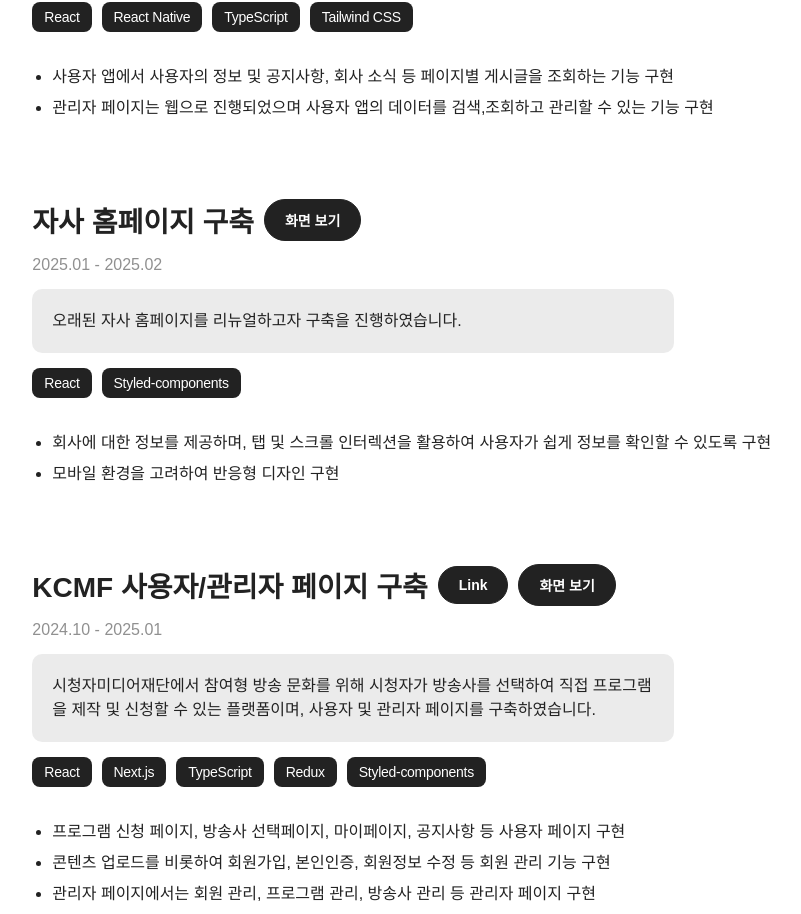
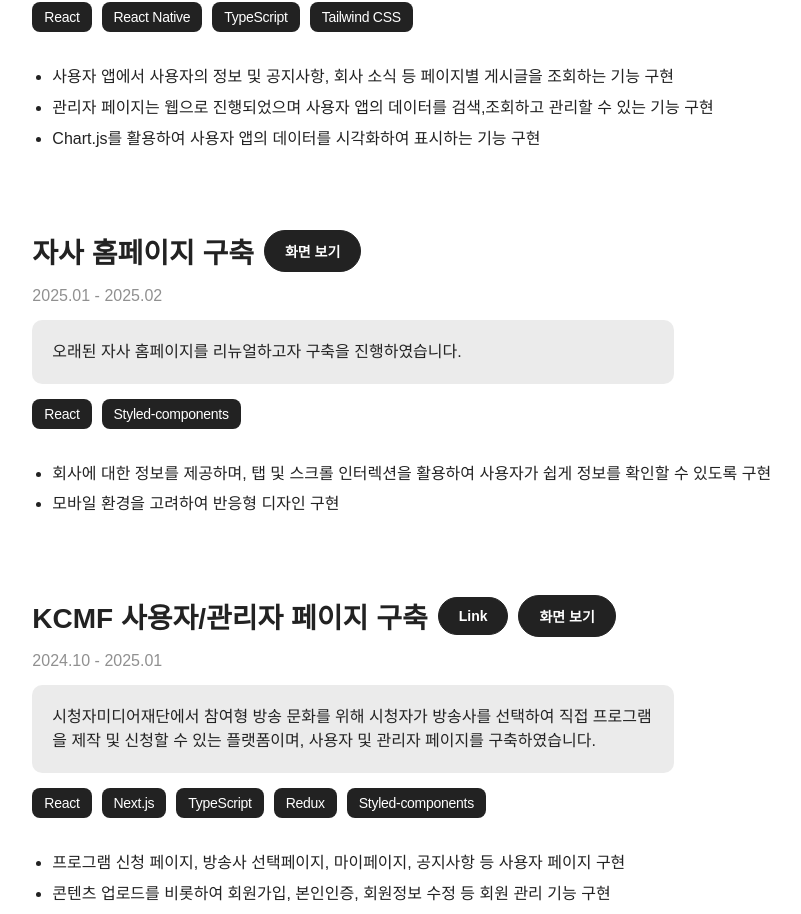
Before and after one commit to hyeminem-Jo/hyejin-portfolio, a Next.js app: page / in a window 1280 px wide. Shown: the part 4292-5206 px from the top of the page, without its empty margins (251-1052 px from the left). Built offline with nearby package versions, Linux system fonts and the light colour scheme.

Commit message:
feat: Works 내용 추가

```diff
--- a/src/app/_modules/works/Works.tsx
+++ b/src/app/_modules/works/Works.tsx
@@ -75,6 +75,7 @@ const companyList = [
         projectWorkList: [
           '사용자 앱에서 사용자의 정보 및 공지사항, 회사 소식 등 페이지별 게시글을 조회하는 기능 구현',
           '관리자 페이지는 웹으로 진행되었으며 사용자 앱의 데이터를 검색,조회하고 관리할 수 있는 기능 구현',
+          'Chart.js를 활용하여 사용자 앱의 데이터를 시각화하여 표시하는 기능 구현',
         ],
         projectImgList: [
           '/assets/images/works/yeep/yeep-06.png',
```
